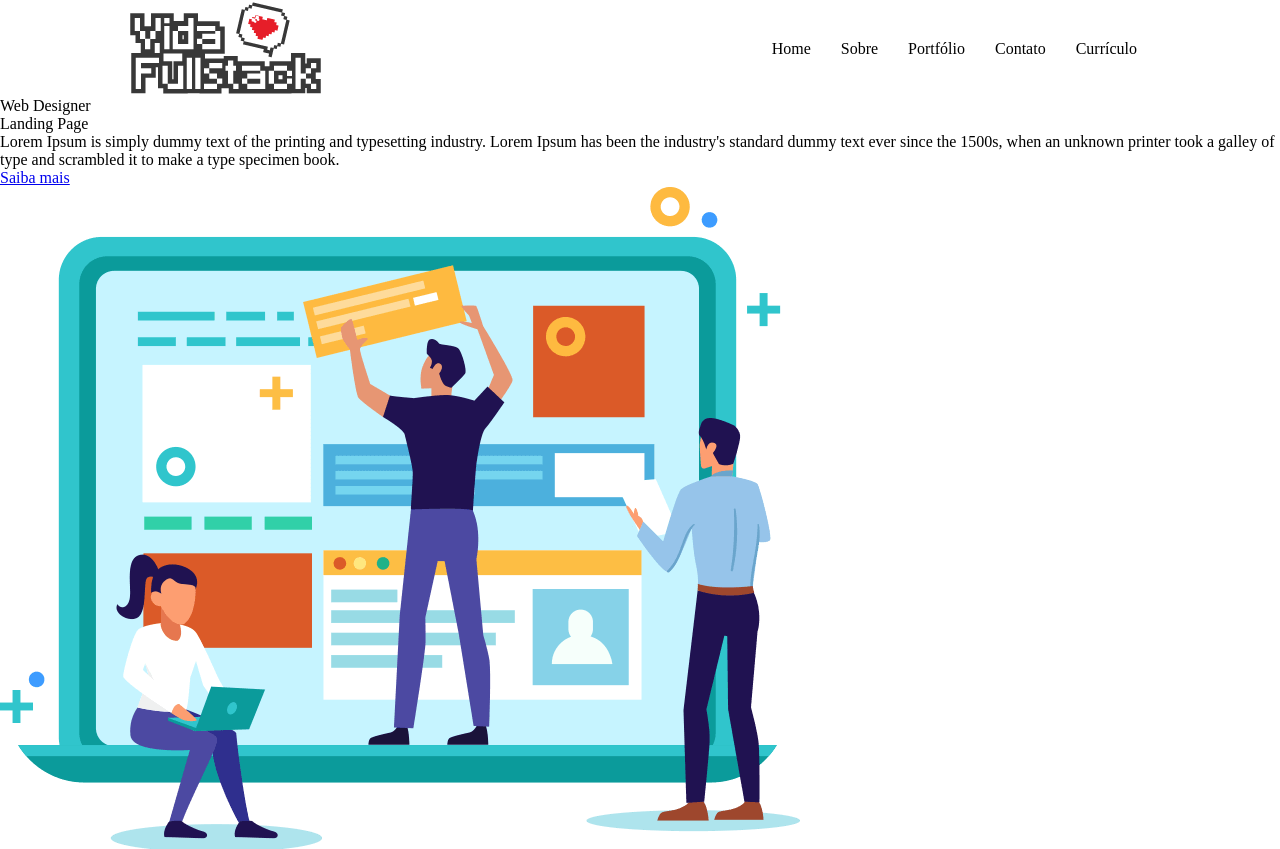
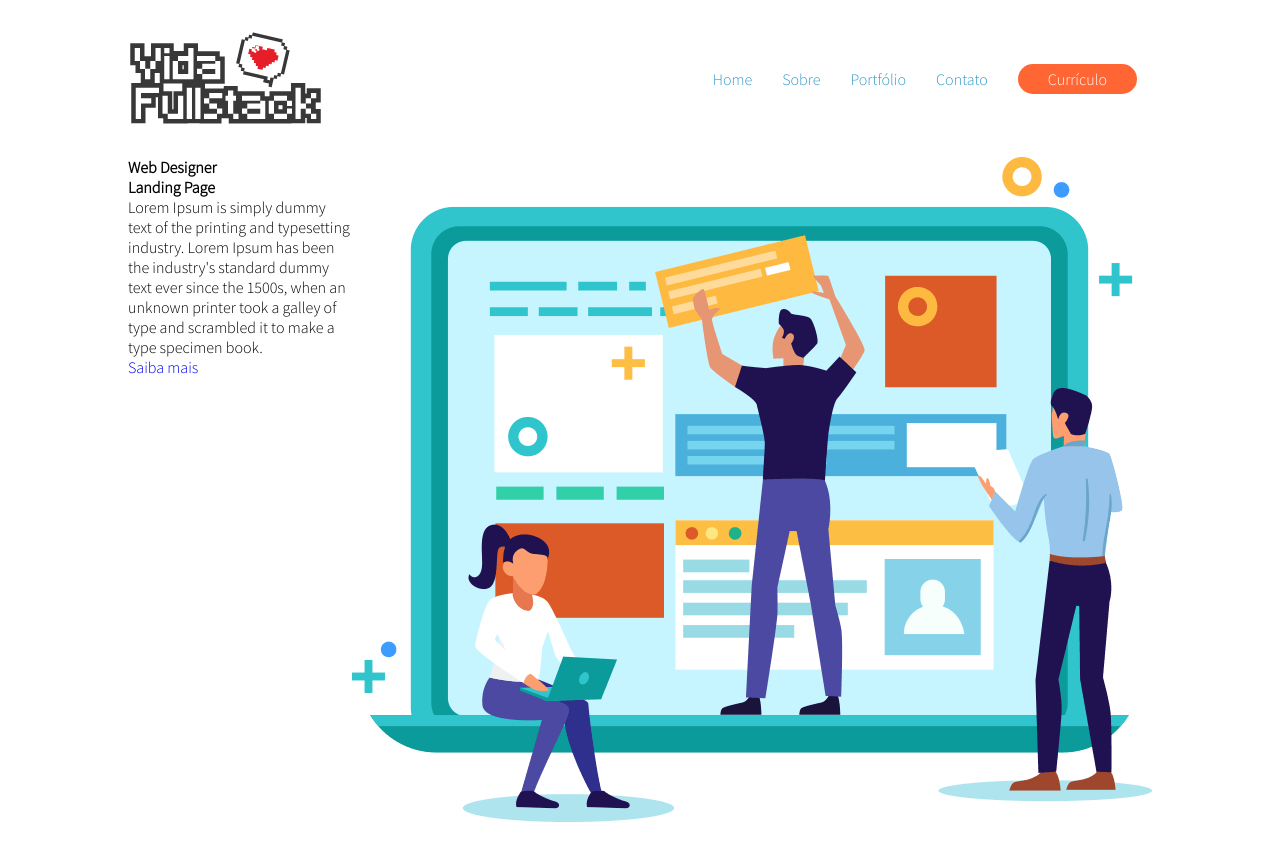
Before and after one commit to NeyWillian/Projeto-de-Site, a plain HTML site: page projeto-de-site/index.html in a window 1280 px wide. Shown: the top 849 px of the page. Drawn offline with Linux system fonts and the light colour scheme.

Commit message:
refatoração e reutilização do css container e row

```diff
--- /dev/null
+++ b/projeto-de-site/css/buttons.css
@@ -0,0 +1,9 @@
+.btn {
+    padding: 5px 30px;
+    border-radius: 20px;
+
+}
+.btn.btn-laranja {
+    background-color: #ff6633;
+    color: #fff;
+}
--- a/projeto-de-site/header.css
+++ b/projeto-de-site/css/header.css
@@ -1,9 +1,4 @@
-header {
-    width: 1024px;
-    margin: 0px auto;
-
-    display: flex;
-    flex-direction: row;
+header section {
     justify-content: space-between;
     align-items: center;
 }
@@ -11,11 +6,13 @@ header {
 header nav ul {
     display: flex;
     flex-direction: row;
+    align-items: center;
     list-style: none;
 
 }
 
-header nav ul li {
-    padding: 0 15px;
+header nav ul li a {
+    margin: 0 15px;
+    color: #3399cc;
 
 }
--- a/projeto-de-site/css/sytle.css
+++ b/projeto-de-site/css/sytle.css
@@ -1,10 +1,30 @@
+/*Font*/
+@import url('https://fonts.googleapis.com/css2?family=Source+Sans+Pro:wght@300&display=swap');
+
+/*components*/
 @import "/header.css";
+@import "buttons.css";
+@import "header.css";
 
+/*Reset CSS*/
 * {
     margin: 0;
     border: 0;
     padding: 0;
     font-size: 100%;
-    font: inherit;
+    font-family: "Source Sans Pro", sans-serif;
     vertical-align: baseline;
+    text-decoration: none;
 }
+
+.container {
+    width: 1024px;
+    margin: 30px auto;
+    display: flex;
+    flex-direction: column;
+}
+
+.row {
+    display: flex;
+    flex-direction: row;
+}
--- a/projeto-de-site/index.html
+++ b/projeto-de-site/index.html
@@ -10,28 +10,40 @@
 </head>
 <body>
     <!--header-->
-    <header>
+    <header class="container">
+        <section class= "row">
         <img src="assests/logo.png" alt="Logo da empresa">
 
         <!--Menu do site-->
         <nav>
             <ul>
-                <li>Home</li>
-                <li>Sobre</li>
-                <li>Portfólio</li>
-                <li>Contato</li>
-                <li>Currículo</li>
+                <li>
+                    <a href="#">Home</a>
+                </li>
+                <li>
+                    <a href="#">Sobre</a>
+                </li>
+                <li>
+                    <a href="#">Portfólio</a>
+                </li>
+                <li>
+                    <a href="#">Contato</a>
+                </li>
+                <li>
+                    <a href="#" class= "btn btn-laranja">Currículo</a>
+                </li>
             </ul>
         </nav>
+        </section>
         <!--End Menu-->
 
     </header>
 <!--End header-->
 
 <!--Container-->
-    <main>
+    <main class= "container">
         <!--Conteúdo do Site-->
-        <section>
+        <section class="row">
             <!--Texto conteúdo do site-->
             <article>
                 <h1>Web Designer</h1>
```
